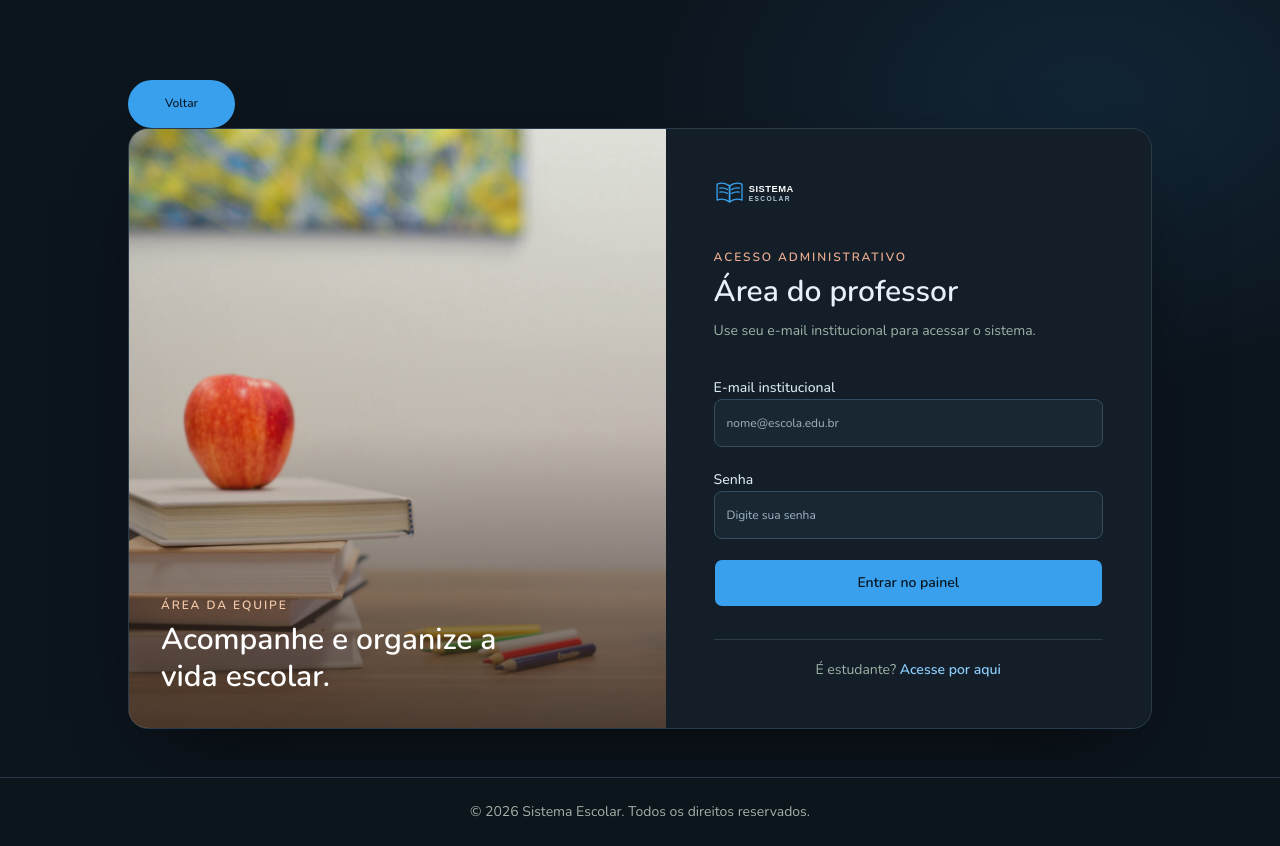
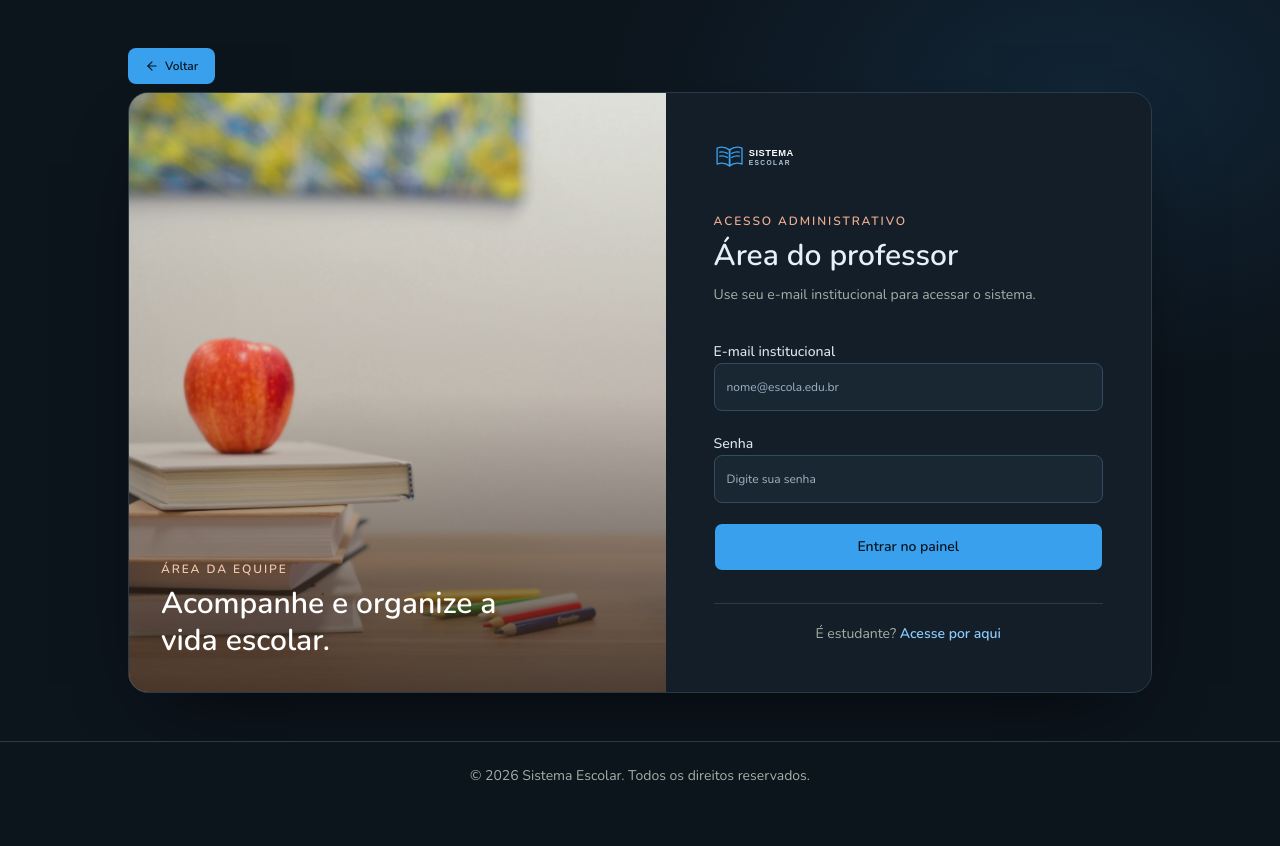
Before and after one commit to cleanthob/sistema-gerenciamento-escolar, a Next.js app: page /login/admin in a window 1280 px wide. After the commit the page ends 810 px from the top, so only its background shows below. Built offline with nearby package versions, Linux system fonts and the light colour scheme; no server answers.

Commit message:
refactor: back button component

```diff
--- a/src/app/(with-footer)/login/forgot-password/page.tsx
+++ b/src/app/(with-footer)/login/forgot-password/page.tsx
@@ -1,5 +1,4 @@
 import BackButton from "@/components/shared/back-button";
-import Link from "next/link";
 
 export default function ForgotPasswordPage() {
   return (
@@ -14,7 +13,7 @@ export default function ForgotPasswordPage() {
           solicitada à equipe escolar. A secretaria poderá confirmar a
           identidade do responsável e emitir uma senha temporária.
         </p>
-        <BackButton text="Voltar ao login" />
+        <BackButton text="Voltar ao login" href="/login" />
       </section>
     </main>
   );
--- a/src/components/shared/back-button.tsx
+++ b/src/components/shared/back-button.tsx
@@ -1,18 +1,22 @@
+import { ArrowLeft } from "lucide-react";
 import Link from "next/link";
-import { Button } from "../ui/button";
 
 type BackButtonProps = {
   text?: string;
+  href?: string;
 };
 
-export default function BackButton({ text = "Voltar" }: BackButtonProps) {
+export default function BackButton({
+  text = "Voltar",
+  href = "/",
+}: BackButtonProps) {
   return (
     <Link
-      href="/"
-      className="mt-8 inline-flex min-h-12 items-center justify-center rounded-full bg-[#63b392] px-7 text-sm font-semibold text-[#0d1913] transition-colors hover:bg-[#91c6aa] focus-visible:outline-2 focus-visible:outline-offset-4 focus-visible:outline-[#63b392]"
-      passHref
+      href={href}
+      className="group/button mb-2 inline-flex h-9 shrink-0 items-center justify-center gap-1.5 whitespace-nowrap rounded-md border border-transparent bg-[#39a0ed] px-4 text-xs font-semibold text-[#071521] transition-all outline-none hover:bg-[#75baf2] focus-visible:border-ring focus-visible:ring-2 focus-visible:ring-ring/30 active:translate-y-px"
     >
-      <Button>{text}</Button>
+      <ArrowLeft size={14} />
+      {text}
     </Link>
   );
 }
```
